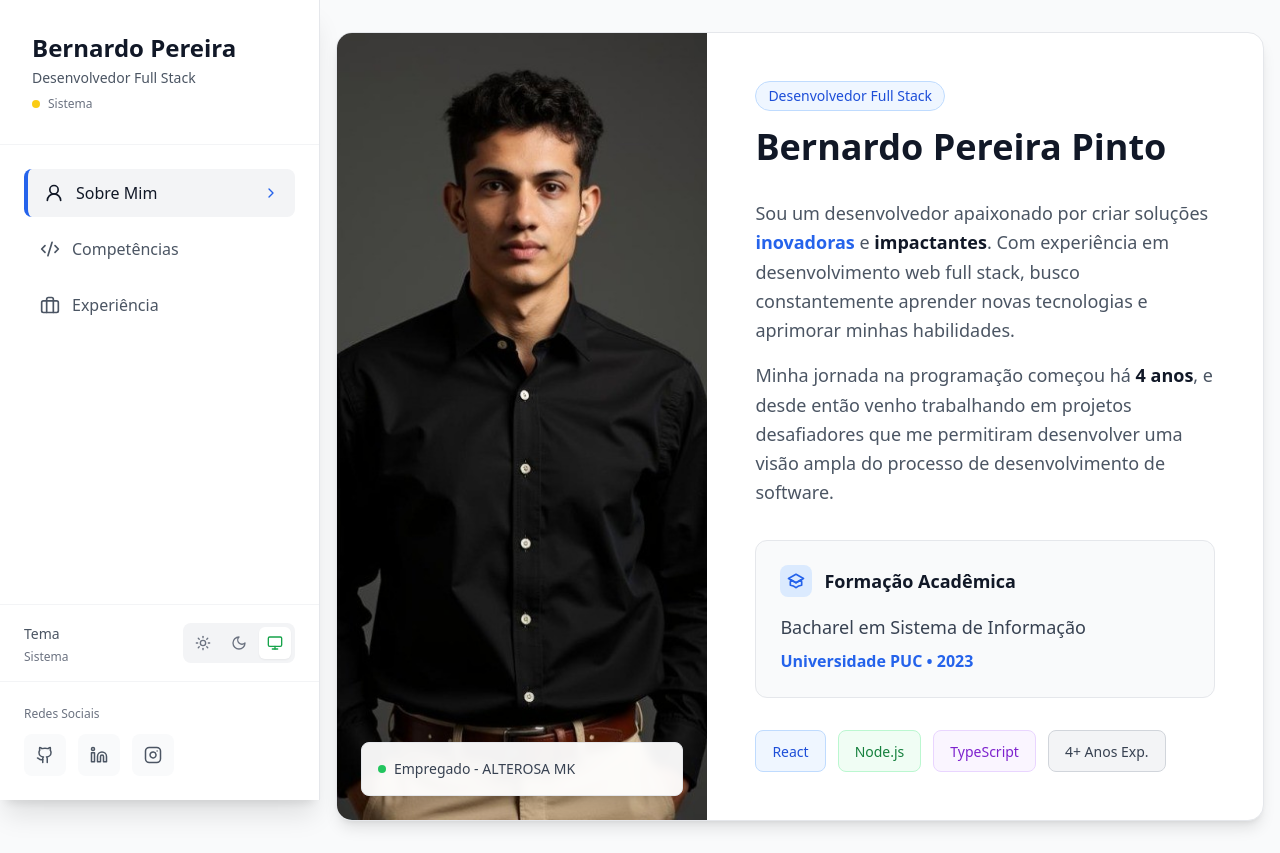
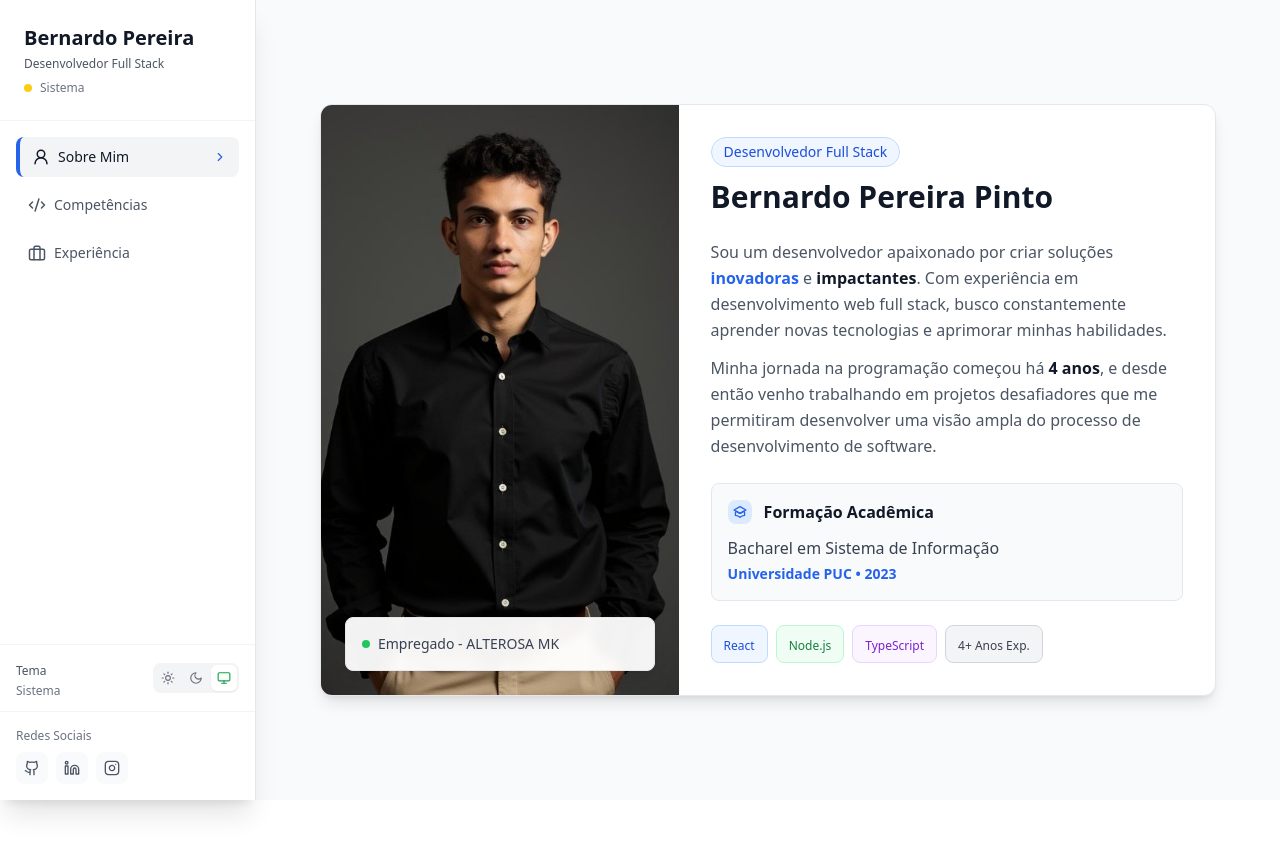
Before and after one commit to ppBernardo/Profile, a React (Vite) app in the folder Profile/: page / in a window 1280 px wide. After the commit the page ends 800 px from the top, so only its background shows below. Built offline with nearby package versions, Linux system fonts and the light colour scheme.

Commit message:
reduzindo escala

```diff
--- a/Profile/src/App.tsx
+++ b/Profile/src/App.tsx
@@ -61,16 +61,16 @@ function App() {
       <div
         className={`fixed inset-y-0 left-0 transform ${
           isMenuOpen ? 'translate-x-0' : '-translate-x-full'
-        } md:translate-x-0 transition duration-300 ease-in-out z-30 w-80 bg-white dark:bg-gray-800 shadow-xl border-r border-gray-200 dark:border-gray-700`}
+        } md:translate-x-0 transition duration-300 ease-in-out z-30 w-64 bg-white dark:bg-gray-800 shadow-xl border-r border-gray-200 dark:border-gray-700`}
       >
         <div className="h-full flex flex-col">
           {/* Header */}
-          <div className="p-8 border-b border-gray-100 dark:border-gray-700">
+          <div className="p-6 border-b border-gray-100 dark:border-gray-700">
             <div>
-              <h1 className="text-2xl font-semibold text-gray-900 dark:text-gray-100 mb-1">
+              <h1 className="text-xl font-semibold text-gray-900 dark:text-gray-100 mb-1">
                 Bernardo Pereira
               </h1>
-              <p className="text-sm text-gray-600 dark:text-gray-400">Desenvolvedor Full Stack</p>
+              <p className="text-xs text-gray-600 dark:text-gray-400">Desenvolvedor Full Stack</p>
               <div className="mt-2 flex items-center space-x-2">
                 <div className={`w-2 h-2 rounded-full ${isDark ? 'bg-blue-400' : 'bg-yellow-400'}`}></div>
                 <span className="text-xs text-gray-500 dark:text-gray-400">
@@ -81,7 +81,7 @@ function App() {
           </div>
 
           {/* Navigation */}
-          <nav className="flex-1 px-6 py-6 space-y-2">
+          <nav className="flex-1 px-4 py-4 space-y-2">
             {navigation.map((item) => (
               <button
                 key={item.id}
@@ -89,95 +89,95 @@ function App() {
                   setActiveSection(item.id);
                   setIsMenuOpen(false);
                 }}
-                className={`w-full flex items-center space-x-3 px-4 py-3 rounded-lg transition-all duration-200 ${
+                className={`w-full flex items-center space-x-2 px-3 py-2.5 rounded-lg transition-all duration-200 ${
                   getColorClasses(activeSection === item.id)
                 }`}
               >
-                <item.icon size={20} className="flex-shrink-0" />
-                <span className="font-medium flex-1 text-left">{item.name}</span>
+                <item.icon size={18} className="flex-shrink-0" />
+                <span className="font-medium flex-1 text-left text-sm">{item.name}</span>
                 {activeSection === item.id && (
-                  <ChevronRight size={16} className="text-blue-600 dark:text-blue-400" />
+                  <ChevronRight size={14} className="text-blue-600 dark:text-blue-400" />
                 )}
               </button>
             ))}
           </nav>
 
           {/* Theme Toggle */}
-          <div className="px-6 py-4 border-t border-gray-100 dark:border-gray-700">
+          <div className="px-4 py-3 border-t border-gray-100 dark:border-gray-700">
             <div className="flex items-center justify-between">
               <div>
-                <span className="text-sm font-medium text-gray-600 dark:text-gray-400">Tema</span>
-                <div className="text-xs text-gray-500 dark:text-gray-500 mt-1">
+                <span className="text-xs font-medium text-gray-600 dark:text-gray-400">Tema</span>
+                <div className="text-xs text-gray-500 dark:text-gray-500 mt-0.5">
                   {theme === 'system' ? 'Sistema' : theme === 'light' ? 'Claro' : 'Escuro'}
                 </div>
               </div>
-              <div className="flex rounded-lg bg-gray-100 dark:bg-gray-700 p-1 gap-1">
+              <div className="flex rounded-lg bg-gray-100 dark:bg-gray-700 p-0.5 gap-0.5">
                 <button
                   onClick={() => changeTheme('light')}
-                  className={`p-2 rounded-md transition-all duration-200 ${
+                  className={`p-1.5 rounded-md transition-all duration-200 ${
                     theme === 'light'
                       ? 'bg-white dark:bg-gray-600 shadow-sm text-yellow-600 dark:text-yellow-400'
                       : 'hover:bg-gray-50 dark:hover:bg-gray-600 text-gray-500 dark:text-gray-400 hover:text-gray-700 dark:hover:text-gray-200'
                   }`}
                   title="Tema Claro"
                 >
-                  <Sun size={16} />
+                  <Sun size={14} />
                 </button>
                 <button
                   onClick={() => changeTheme('dark')}
-                  className={`p-2 rounded-md transition-all duration-200 ${
+                  className={`p-1.5 rounded-md transition-all duration-200 ${
                     theme === 'dark'
                       ? 'bg-white dark:bg-gray-600 shadow-sm text-blue-600 dark:text-blue-400'
                       : 'hover:bg-gray-50 dark:hover:bg-gray-600 text-gray-500 dark:text-gray-400 hover:text-gray-700 dark:hover:text-gray-200'
                   }`}
                   title="Tema Escuro"
                 >
-                  <Moon size={16} />
+                  <Moon size={14} />
                 </button>
                 <button
                   onClick={() => changeTheme('system')}
-                  className={`p-2 rounded-md transition-all duration-200 ${
+                  className={`p-1.5 rounded-md transition-all duration-200 ${
                     theme === 'system'
                       ? 'bg-white dark:bg-gray-600 shadow-sm text-green-600 dark:text-green-400'
                       : 'hover:bg-gray-50 dark:hover:bg-gray-600 text-gray-500 dark:text-gray-400 hover:text-gray-700 dark:hover:text-gray-200'
                   }`}
                   title="Tema do Sistema"
                 >
-                  <Monitor size={16} />
+                  <Monitor size={14} />
                 </button>
               </div>
             </div>
           </div>
 
           {/* Social Links */}
-          <div className="p-6 border-t border-gray-100 dark:border-gray-700">
-            <div className="text-xs font-medium text-gray-500 dark:text-gray-400 mb-3">
+          <div className="p-4 border-t border-gray-100 dark:border-gray-700">
+            <div className="text-xs font-medium text-gray-500 dark:text-gray-400 mb-2">
               Redes Sociais
             </div>
-            <div className="flex space-x-3">
+            <div className="flex space-x-2">
               <a
                 href="https://github.com/ppBernardo"
-                className="p-3 rounded-lg bg-gray-50 dark:bg-gray-700 hover:bg-gray-100 dark:hover:bg-gray-600 transition-colors duration-200"
+                className="p-2 rounded-lg bg-gray-50 dark:bg-gray-700 hover:bg-gray-100 dark:hover:bg-gray-600 transition-colors duration-200"
                 target="_blank"
                 rel="noopener noreferrer"
               >
-                <Github size={18} className="text-gray-600 dark:text-gray-300 hover:text-gray-900 dark:hover:text-gray-100" />
+                <Github size={16} className="text-gray-600 dark:text-gray-300 hover:text-gray-900 dark:hover:text-gray-100" />
               </a>
               <a
                 href="https://www.linkedin.com/in/bernardo-pereira-b80a0924a/"
-                className="p-3 rounded-lg bg-gray-50 dark:bg-gray-700 hover:bg-gray-100 dark:hover:bg-gray-600 transition-colors duration-200"
+                className="p-2 rounded-lg bg-gray-50 dark:bg-gray-700 hover:bg-gray-100 dark:hover:bg-gray-600 transition-colors duration-200"
                 target="_blank"
                 rel="noopener noreferrer"
               >
-                <Linkedin size={18} className="text-gray-600 dark:text-gray-300 hover:text-gray-900 dark:hover:text-gray-100" />
+                <Linkedin size={16} className="text-gray-600 dark:text-gray-300 hover:text-gray-900 dark:hover:text-gray-100" />
               </a>
               <a
                 href="https://www.instagram.com/bernard0pereira?igsh=MWduNm9pdmdtbjBqNw=="
-                className="p-3 rounded-lg bg-gray-50 dark:bg-gray-700 hover:bg-gray-100 dark:hover:bg-gray-600 transition-colors duration-200"
+                className="p-2 rounded-lg bg-gray-50 dark:bg-gray-700 hover:bg-gray-100 dark:hover:bg-gray-600 transition-colors duration-200"
                 target="_blank"
                 rel="noopener noreferrer"
               >
-                <Instagram size={18} className="text-gray-600 dark:text-gray-300 hover:text-gray-900 dark:hover:text-gray-100" />
+                <Instagram size={16} className="text-gray-600 dark:text-gray-300 hover:text-gray-900 dark:hover:text-gray-100" />
               </a>
             </div>
           </div>
@@ -185,7 +185,7 @@ function App() {
       </div>
 
       {/* Main content */}
-      <div className="md:pl-80">
+      <div className="md:pl-64">
         <main className="min-h-screen">{renderSection()}</main>
       </div>
     </div>
--- a/Profile/src/components/AboutMe.tsx
+++ b/Profile/src/components/AboutMe.tsx
@@ -2,13 +2,13 @@ import bernardo from '../../imgs/1736527234906.jpeg'
 
 const AboutMe = () => {
   return (
-    <div className="flex justify-center items-center min-h-screen bg-gray-50 dark:bg-gray-900 py-8 transition-colors duration-300">
-      <div className="max-w-6xl w-full mx-4">
-        <div className="bg-white dark:bg-gray-800 rounded-2xl shadow-lg overflow-hidden border border-gray-200 dark:border-gray-700 transition-colors duration-300">
+    <div className="flex justify-center items-center min-h-screen bg-gray-50 dark:bg-gray-900 py-4 transition-colors duration-300">
+      <div className="max-w-4xl w-full mx-4">
+        <div className="bg-white dark:bg-gray-800 rounded-xl shadow-lg overflow-hidden border border-gray-200 dark:border-gray-700 transition-colors duration-300">
           <div className="md:flex h-full">
             <div className="md:w-[40%] relative">
               <img
-                className="h-full w-full object-cover min-h-[500px]"
+                className="h-full w-full object-cover min-h-[350px]"
                 src={bernardo}
                 alt="Bernardo Pereira Pinto"
               />
@@ -21,60 +21,60 @@ const AboutMe = () => {
                 </div>
               </div>
             </div>
-            <div className="md:w-[60%] p-8 lg:p-12">
-              <div className="space-y-8">
+            <div className="md:w-[60%] p-6 lg:p-8">
+              <div className="space-y-6">
                 <div>
                   <div className="inline-flex items-center px-3 py-1 bg-blue-50 dark:bg-blue-900/30 rounded-full border border-blue-200 dark:border-blue-700 transition-colors duration-300">
                     <span className="text-sm font-medium text-blue-700 dark:text-blue-300">Desenvolvedor Full Stack</span>
                   </div>
-                  <h1 className="mt-4 text-3xl lg:text-4xl font-bold text-gray-900 dark:text-gray-100 transition-colors duration-300">
+                  <h1 className="mt-3 text-2xl lg:text-3xl font-bold text-gray-900 dark:text-gray-100 transition-colors duration-300">
                     Bernardo Pereira Pinto
                   </h1>
                 </div>
 
-                <div className="space-y-4">
-                  <p className="text-gray-600 dark:text-gray-300 leading-relaxed text-lg transition-colors duration-300">
+                <div className="space-y-3">
+                  <p className="text-gray-600 dark:text-gray-300 leading-relaxed text-base transition-colors duration-300">
                     Sou um desenvolvedor apaixonado por criar soluções <span className="text-blue-600 dark:text-blue-400 font-semibold">inovadoras</span> e <span className="text-gray-900 dark:text-gray-100 font-semibold">impactantes</span>. Com experiência em desenvolvimento
                     web full stack, busco constantemente aprender novas tecnologias e aprimorar minhas habilidades.
                   </p>
-                  <p className="text-gray-600 dark:text-gray-300 leading-relaxed text-lg transition-colors duration-300">
+                  <p className="text-gray-600 dark:text-gray-300 leading-relaxed text-base transition-colors duration-300">
                     Minha jornada na programação começou há <span className="text-gray-900 dark:text-gray-100 font-semibold">4 anos</span>, e desde então venho trabalhando em projetos desafiadores
                     que me permitiram desenvolver uma visão ampla do processo de desenvolvimento de software.
                   </p>
                 </div>
 
-                <div className="p-6 bg-gray-50 dark:bg-gray-700 rounded-xl border border-gray-200 dark:border-gray-600 transition-colors duration-300">
-                  <div className="flex items-center mb-4">
-                    <div className="w-8 h-8 bg-blue-100 dark:bg-blue-900/50 rounded-lg flex items-center justify-center mr-3 transition-colors duration-300">
-                      <svg className="w-5 h-5 text-blue-600 dark:text-blue-400" fill="none" stroke="currentColor" viewBox="0 0 24 24">
+                <div className="p-4 bg-gray-50 dark:bg-gray-700 rounded-lg border border-gray-200 dark:border-gray-600 transition-colors duration-300">
+                  <div className="flex items-center mb-3">
+                    <div className="w-6 h-6 bg-blue-100 dark:bg-blue-900/50 rounded-lg flex items-center justify-center mr-3 transition-colors duration-300">
+                      <svg className="w-4 h-4 text-blue-600 dark:text-blue-400" fill="none" stroke="currentColor" viewBox="0 0 24 24">
                         <path strokeLinecap="round" strokeLinejoin="round" strokeWidth={2} d="M12 14l9-5-9-5-9 5 9 5z" />
                         <path strokeLinecap="round" strokeLinejoin="round" strokeWidth={2} d="M12 14l6.16-3.422a12.083 12.083 0 01.665 6.479A11.952 11.952 0 0012 20.055a11.952 11.952 0 00-6.824-2.998 12.078 12.078 0 01.665-6.479L12 14z" />
                       </svg>
                     </div>
-                    <h3 className="text-lg font-semibold text-gray-900 dark:text-gray-100 transition-colors duration-300">Formação Acadêmica</h3>
+                    <h3 className="text-base font-semibold text-gray-900 dark:text-gray-100 transition-colors duration-300">Formação Acadêmica</h3>
                   </div>
-                  <div className="space-y-2">
-                    <p className="text-gray-700 dark:text-gray-300 font-medium text-lg transition-colors duration-300">
+                  <div className="space-y-1">
+                    <p className="text-gray-700 dark:text-gray-300 font-medium text-base transition-colors duration-300">
                       Bacharel em Sistema de Informação
                     </p>
-                    <p className="text-blue-600 dark:text-blue-400 font-semibold transition-colors duration-300">
+                    <p className="text-blue-600 dark:text-blue-400 font-semibold text-sm transition-colors duration-300">
                       Universidade PUC • 2023
                     </p>
                   </div>
                 </div>
 
-                <div className="flex flex-wrap gap-3">
-                  <div className="px-4 py-2 bg-blue-50 dark:bg-blue-900/30 rounded-lg border border-blue-200 dark:border-blue-700 transition-colors duration-300">
-                    <span className="text-blue-700 dark:text-blue-300 text-sm font-medium">React</span>
+                <div className="flex flex-wrap gap-2">
+                  <div className="px-3 py-1.5 bg-blue-50 dark:bg-blue-900/30 rounded-lg border border-blue-200 dark:border-blue-700 transition-colors duration-300">
+                    <span className="text-blue-700 dark:text-blue-300 text-xs font-medium">React</span>
                   </div>
-                  <div className="px-4 py-2 bg-green-50 dark:bg-green-900/30 rounded-lg border border-green-200 dark:border-green-700 transition-colors duration-300">
-                    <span className="text-green-700 dark:text-green-300 text-sm font-medium">Node.js</span>
+                  <div className="px-3 py-1.5 bg-green-50 dark:bg-green-900/30 rounded-lg border border-green-200 dark:border-green-700 transition-colors duration-300">
+                    <span className="text-green-700 dark:text-green-300 text-xs font-medium">Node.js</span>
                   </div>
-                  <div className="px-4 py-2 bg-purple-50 dark:bg-purple-900/30 rounded-lg border border-purple-200 dark:border-purple-700 transition-colors duration-300">
-                    <span className="text-purple-700 dark:text-purple-300 text-sm font-medium">TypeScript</span>
+                  <div className="px-3 py-1.5 bg-purple-50 dark:bg-purple-900/30 rounded-lg border border-purple-200 dark:border-purple-700 transition-colors duration-300">
+                    <span className="text-purple-700 dark:text-purple-300 text-xs font-medium">TypeScript</span>
                   </div>
-                  <div className="px-4 py-2 bg-gray-100 dark:bg-gray-700 rounded-lg border border-gray-300 dark:border-gray-600 transition-colors duration-300">
-                    <span className="text-gray-700 dark:text-gray-300 text-sm font-medium">4+ Anos Exp.</span>
+                  <div className="px-3 py-1.5 bg-gray-100 dark:bg-gray-700 rounded-lg border border-gray-300 dark:border-gray-600 transition-colors duration-300">
+                    <span className="text-gray-700 dark:text-gray-300 text-xs font-medium">4+ Anos Exp.</span>
                   </div>
                 </div>
               </div>
```
Also changed, not shown: Profile/src/components/Experience.tsx (+54 -54 lines), Profile/src/components/Skills.tsx (+33 -33 lines).
